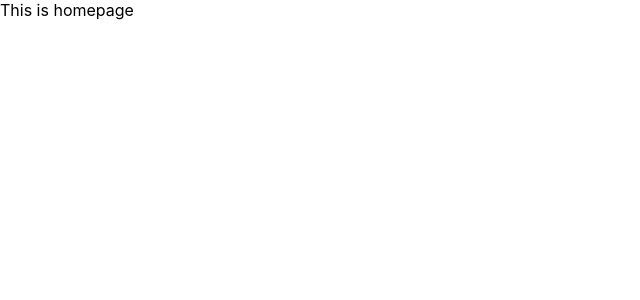
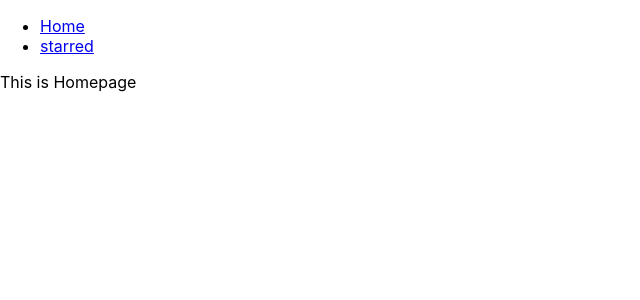
Before and after one commit to akash-100000/Box-office, a React (Create React App) app: page / in a window 1280 px wide. Shown: the top 300 px of the page, without its empty margins (0-640 px from the left). Built offline with nearby package versions, Linux system fonts and the light colour scheme.

Commit message:
added navbar and created page components

```diff
--- a/package.json
+++ b/package.json
@@ -56,7 +56,7 @@
   "devDependencies": {
     "babel-eslint": "^10.1.0",
     "eslint": "7.32.0",
-    "eslint-config-airbnb": "^19.0.4",
+    "eslint-config-airbnb": "^18.2.1",
     "eslint-config-prettier": "^8.5.0",
     "eslint-plugin-import": "^2.26.0",
     "eslint-plugin-jsx-a11y": "^6.5.1",
--- a/src/App.js
+++ b/src/App.js
@@ -1,16 +1,22 @@
 import React from 'react';
 import {Switch,Route} from 'react-router-dom'
+import Navs from './components/Navs';
+import Starred from './pages/Starred';
+import Home from './pages/Home';
+
 
 
 function App() {
-  return(
+  return (
+  <div>
+    <Navs/>
     <Switch>
-      <Route exact path="/">This is homepage</Route>
-      <Route exact path="/starred">This is starred</Route>
-      <Route>This is 404</Route>
+      <Route exact path="/"><Home/></Route>
+      <Route exact path="/starred"><Starred/></Route>
+      <Route><div>Not Found</div></Route>
 
     </Switch>
-  );
+    </div>
+  )
 }
-
 export default App;
--- /dev/null
+++ b/src/components/Navs.js
@@ -0,0 +1,22 @@
+import React from 'react';
+import {Link} from 'react-router-dom';
+
+const LINKS = [
+  {to:'/', text : 'Home'},
+  {to:'/starred', text : 'starred'},
+]
+
+const Navs = () => {
+  return (
+    <div>
+      <ul>
+        {
+          LINKS.map(item=><li key={item.to}><Link to = {item.to}>{item.text}</Link></li>)
+        }
+
+      </ul>
+    </div>
+  )
+}
+
+export default Navs
--- /dev/null
+++ b/src/pages/Home.js
@@ -0,0 +1,11 @@
+import React from 'react'
+
+const Home = () => {
+  return (
+    <div>
+      This is Homepage
+    </div>
+  )
+}
+
+export default Home
--- /dev/null
+++ b/src/pages/Starred.js
@@ -0,0 +1,11 @@
+import React from 'react'
+
+const Starred = () => {
+  return (
+    <div>
+      This is starred page
+    </div>
+  )
+}
+
+export default Starred
```
Also changed, not shown: 1 other file (tests, documents, lock files or other folders).
